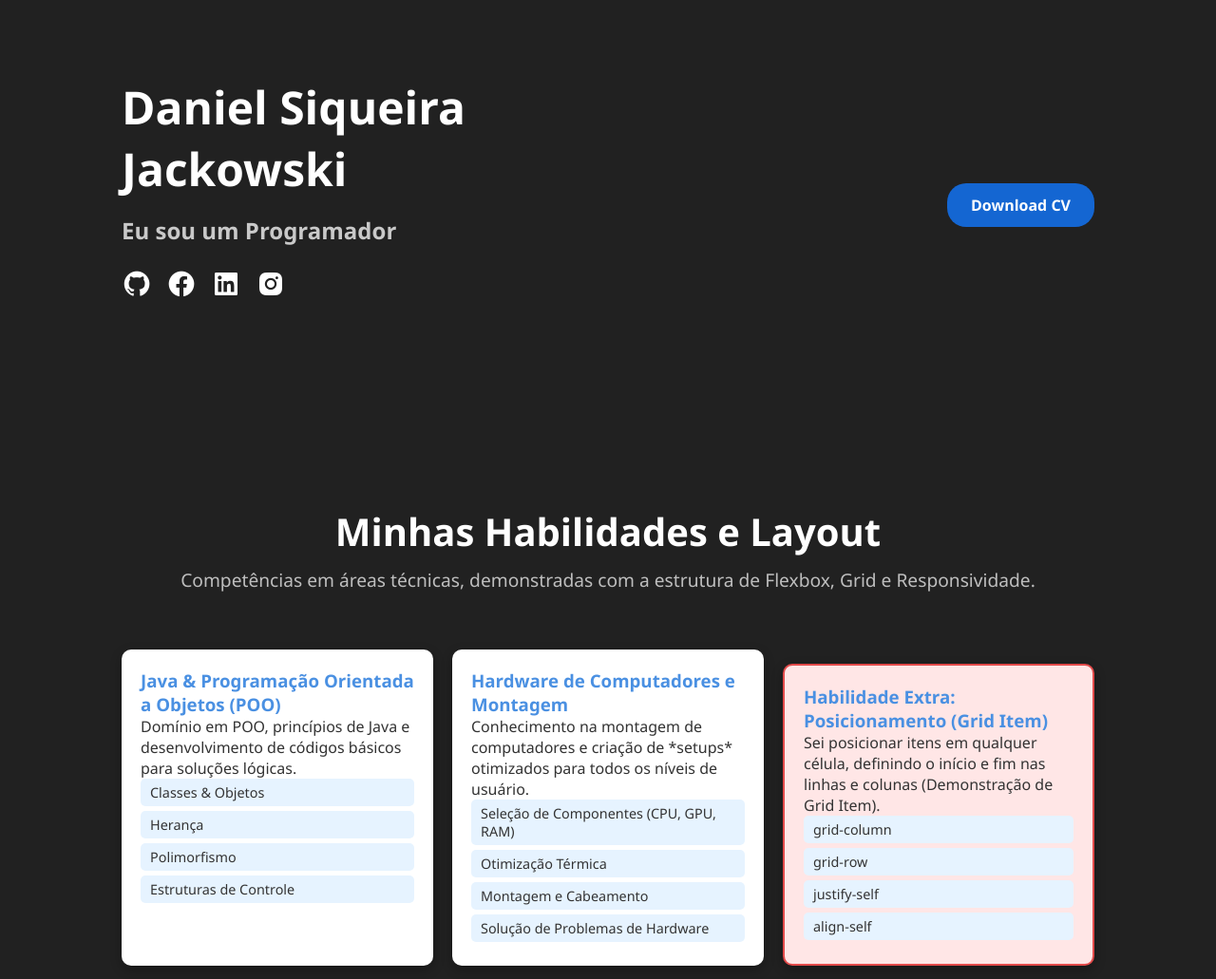
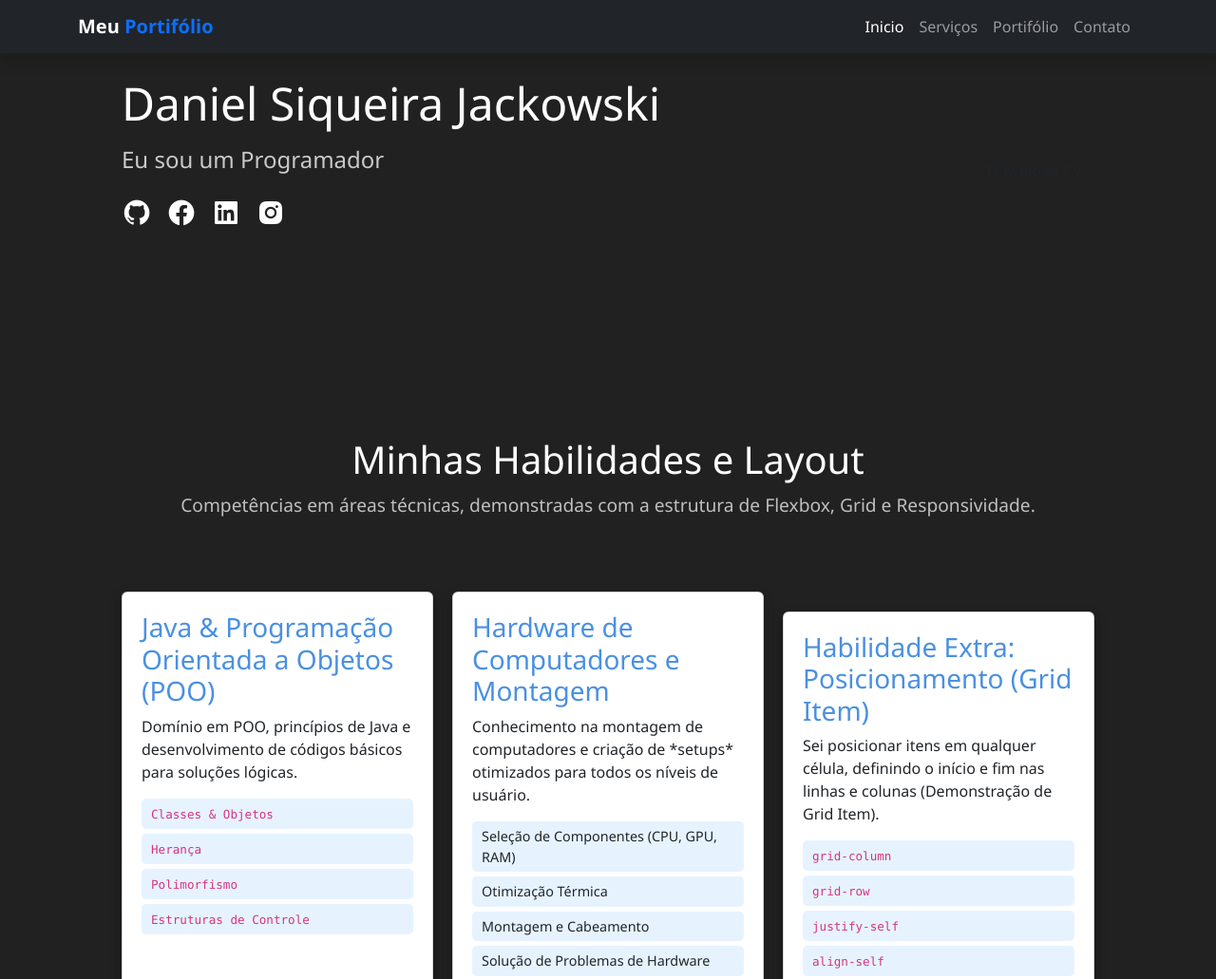
Before and after one commit to DanielSiqueiraJackowski/DanielSiqueiraJackowski.github.io, a plain HTML site: page index.html in a window 1280 px wide. Shown: the top 1031 px of the page at 95% size. Drawn offline with nearby package versions, Linux system fonts and the light colour scheme.

Commit message:
aula 28/10

```diff
--- a/index.html
+++ b/index.html
@@ -7,8 +7,44 @@
 
     <link href='https://unpkg.com/boxicons@2.1.4/css/boxicons.min.css' rel='stylesheet'>
     <link rel="stylesheet" href="style.css">
+    <link href="https://cdn.jsdelivr.net/npm/bootstrap@5.3.8/dist/css/bootstrap.min.css" rel="stylesheet" integrity="sha384-sRIl4kxILFvY47J16cr9ZwB07vP4J8+LH7qKQnuqkuIAvNWLzeN8tE5YBujZqJLB" crossorigin="anonymous">
+
 </head>
 <body>
+    <nav class="navbar navbar-expand-lg navbar-dark bg-dark fixed-top shadow">
+        <div class="container">
+            <a class="navbar-brand fw-bold" href="#home">
+                Meu <span class="text-primary">Portifólio</span>
+            </a>
+
+            <button class="navbar-toggler" type="button" data-bs-toggle="collapse"
+              data-bs-target="#navbarNav"
+              aria-controls="navbarNav"
+              aria-expanded="false"
+              aria-label="Toggle navigation">
+              <i class="bx bx-menu fs-1 text-light">
+              </i>
+        </button>
+
+        <div class="collapse navbar-collapse justify-content-end" id="navbarNav">
+            <ul class="navbar-nav">
+                <li class="nav-item">
+                    <a class="nav-link active" href="#home">Inicio</a>
+                </li>
+                <li class="nav-item">
+                    <a class="nav-link" href="#services">Serviços</a>
+                </li>
+                <li class="nav-item">
+                    <a class="nav-link" href="#portfolio">Portifólio</a>
+                </li>
+                <li class="nav-item">
+                    <a class="nav-link" href="#contact">Contato</a>
+                </li>
+
+            </ul>
+        </div>
+        </div>
+    </nav>
     <section class="home" id="home">
         <div class="home-content">
             <h1>Daniel Siqueira Jackowski</h1>
@@ -99,5 +135,7 @@
 
         </main>
     </section>
+    <script src="https://cdn.jsdelivr.net/npm/bootstrap@5.3.8/dist/js/bootstrap.bundle.min.js" integrity="sha384-FKyoEForCGlyvwx9Hj09JcYn3nv7wiPVlz7YYwJrWVcXK/BmnVDxM+D2scQbITxI" crossorigin="anonymous"></script>
+
 </body>
 </html>
--- a/style.css
+++ b/style.css
@@ -6,7 +6,7 @@
 }
 
 body {
-    background-color: rgba(0, 0, 0, 0.871);
+    background-color: rgba(0, 0, 0, 0.871) !important;
     color: rgba(255, 255, 255, 0.711);
 }
 
```
Also changed, not shown: exemplo.html (deleted, +0 -15 lines).
